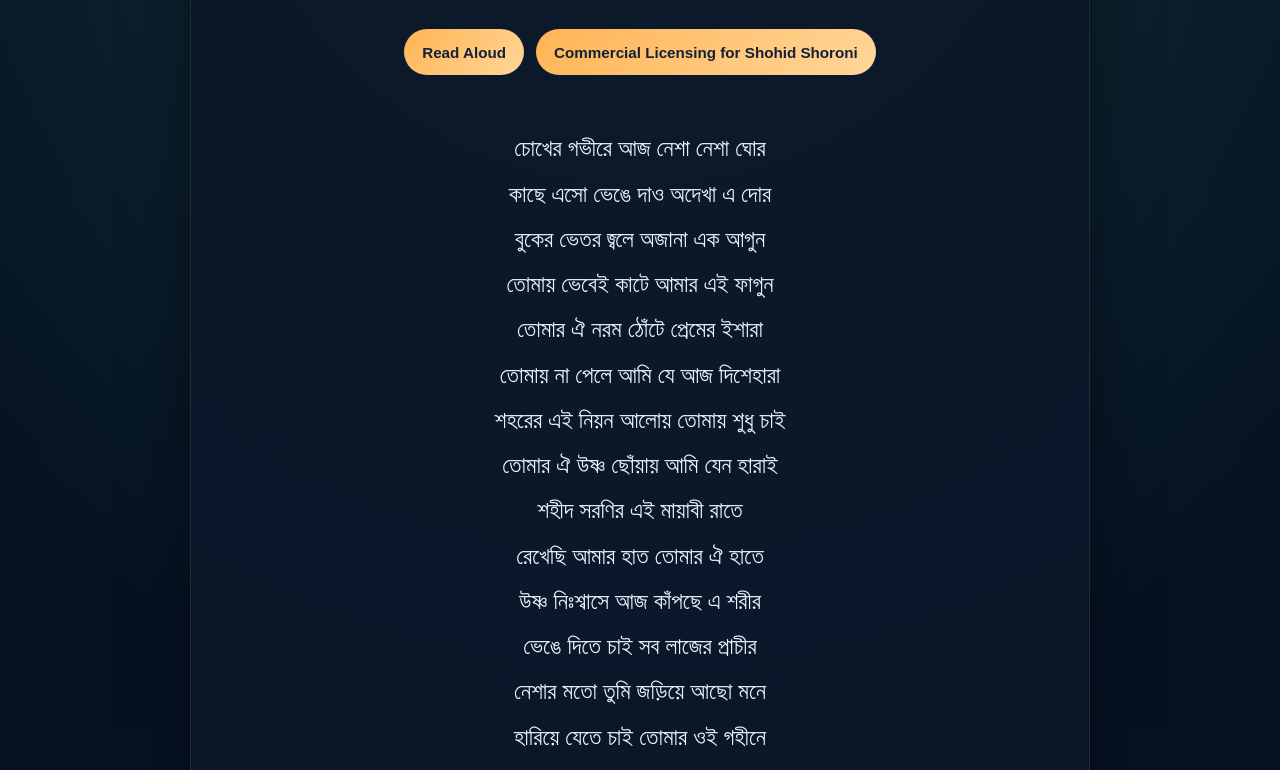
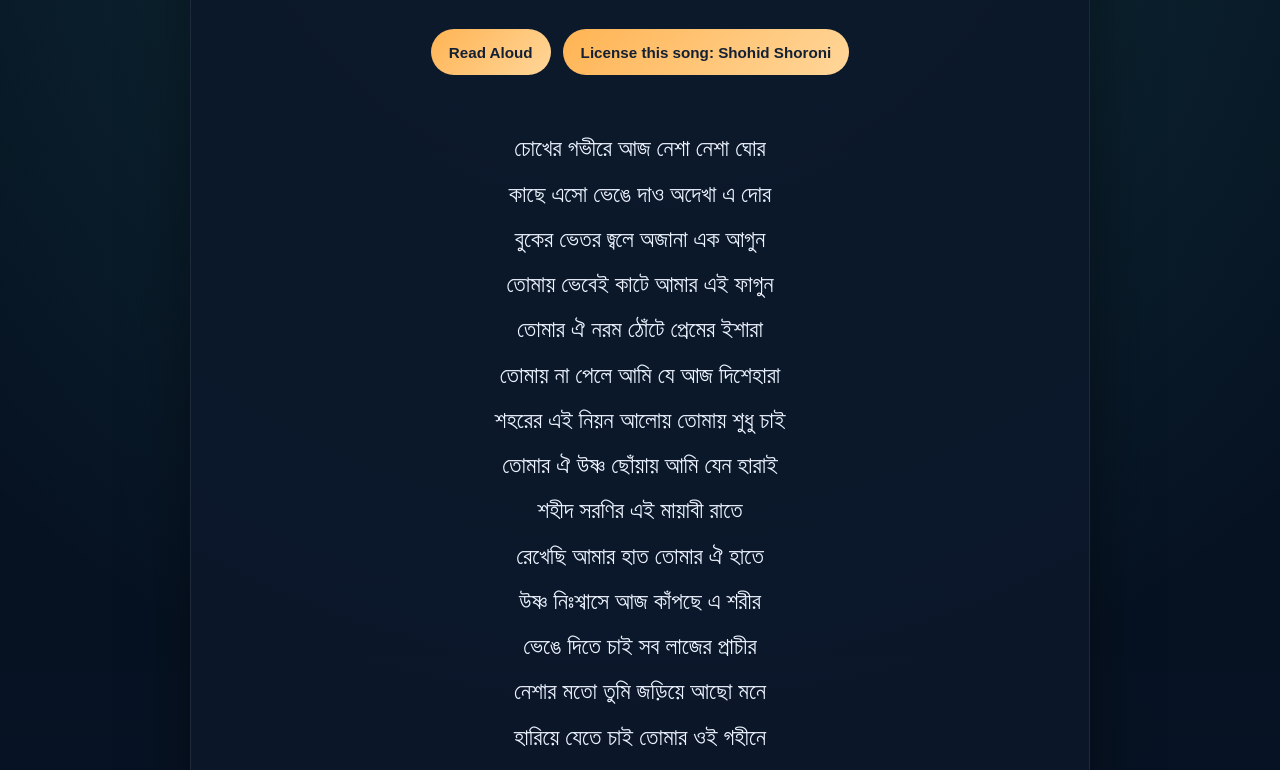
Before and after one commit to ImAbuSayed/shohid-shoroni, a plain HTML site: page index.html in a window 1280 px wide. Shown: the part 227-997 px from the top of the page. Drawn offline with Linux system fonts and the light colour scheme.

Commit message:
feat: update song assets v1 with signed GPG commit [verified]

```diff
--- a/index.html
+++ b/index.html
@@ -537,7 +537,7 @@
 
         <div class="controls">
             <button class="btn-speak" id="speakBtn" title="Read the lyrics aloud"><span id="speakText">Read Aloud</span></button>
-            <a href="https://music.abusayed.com.bd/Licensing/?https://imabusayed.github.io/shohid-shoroni/" class="btn-license" title="Get licensing for this song" target="_blank">Commercial Licensing for Shohid Shoroni</a>
+            <a href="https://music.abusayed.com.bd/Licensing/?https://imabusayed.github.io/shohid-shoroni/" class="btn-license" title="Get licensing for this song" target="_blank">License this song: Shohid Shoroni</a>
 
         </div>
         <br>
```
Also changed, not shown: llms.txt, manifest.json, 1 other file.
